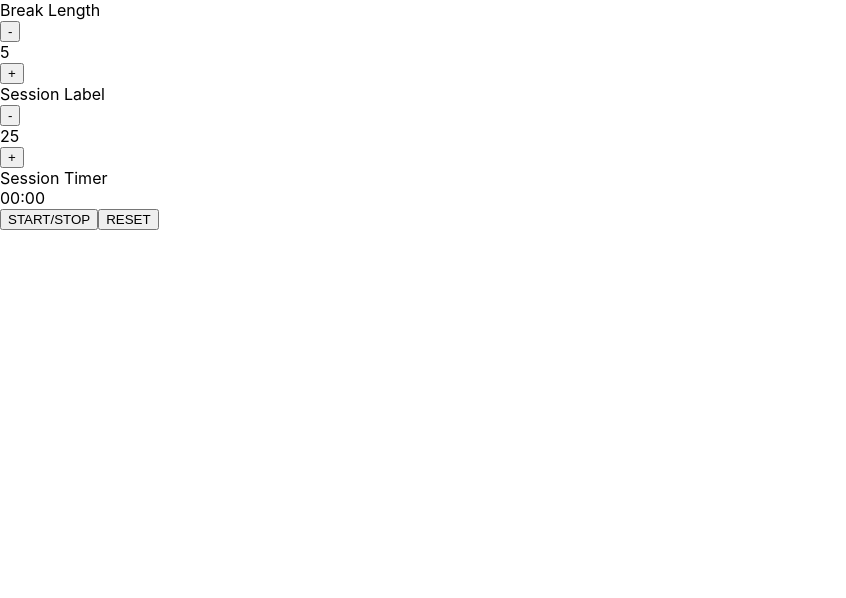
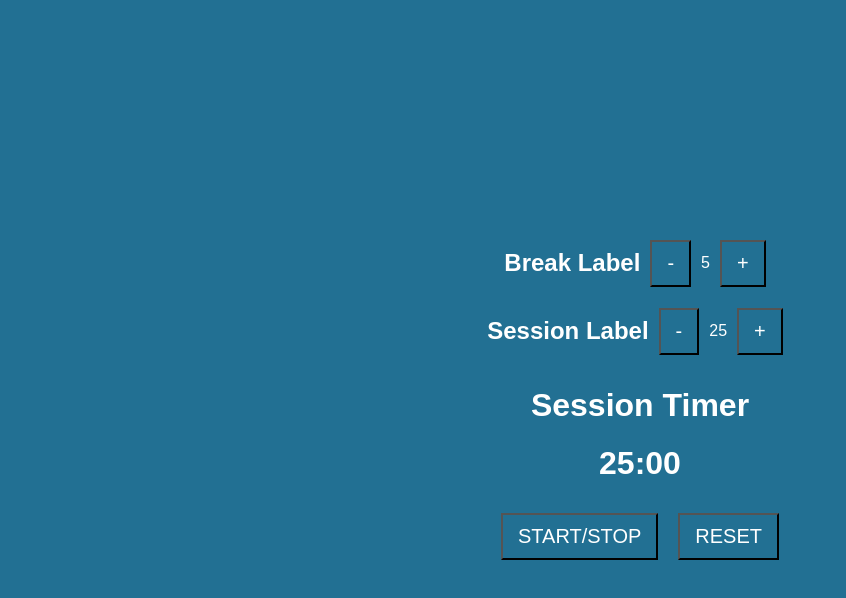
Before and after one commit to Bilal44/FreeCodeCamp-Projects, a React (Create React App) app in the folder fcc-clock/: page / in a window 1280 px wide. Shown: the top 598 px of the page, without its empty margins (0-846 px from the left). Built offline with nearby package versions, Linux system fonts and the light colour scheme.

Commit message:
Add custom styling

```diff
--- a/fcc-clock/src/App.css
+++ b/fcc-clock/src/App.css
@@ -1,38 +1,25 @@
-.App {
+body {
+  background-color: #227093;
+  color: #fff;
+  display: flex;
+  align-items: center;
+  justify-content: center;
+  font-family: 'Poppins', sans-serif;
+  min-height: 100vh;
   text-align: center;
 }
 
-.App-logo {
-  height: 40vmin;
-  pointer-events: none;
+button {
+  background-color: transparent;
+  color: #fff;
+  cursor: pointer;
+  font-size: 20px;
+  padding: 10px 15px;
+  margin: 10px;
 }
 
-@media (prefers-reduced-motion: no-preference) {
-  .App-logo {
-    animation: App-logo-spin infinite 20s linear;
-  }
-}
-
-.App-header {
-  background-color: #282c34;
-  min-height: 100vh;
+.flex {
   display: flex;
-  flex-direction: column;
   align-items: center;
   justify-content: center;
-  font-size: calc(10px + 2vmin);
-  color: white;
 }
-
-.App-link {
-  color: #61dafb;
-}
-
-@keyframes App-logo-spin {
-  from {
-    transform: rotate(0deg);
-  }
-  to {
-    transform: rotate(360deg);
-  }
-}
--- a/fcc-clock/src/Clock.js
+++ b/fcc-clock/src/Clock.js
@@ -4,16 +4,20 @@ export class Clock extends React.Component {
     render() {
         return (
             <div>
-                <div id="break-label">Break Length</div>
+                <div className="flex">
+                    <h2 id="break-label">Break Label</h2>
                     <button id="break-decrement">-</button>
                     <div id="break-length">5</div>
                     <button id="break-increment">+</button>
-                <div id="session-label">Session Label</div>
+                </div>
+                <div className="flex">
+                    <h2 id="session-label">Session Label</h2>
                     <button id="session-decrement">-</button>
                     <div id="session-length">25</div>
                     <button id="session-increment">+</button>
-                <div id="timer-label">Session Timer</div>
-                <div id="time-left">00:00</div>
+                </div>
+                <h1 id="timer-label">Session Timer</h1>
+                <h1 id="time-left">25:00</h1>
                 <button id="start_stop">START/STOP</button>
                 <button id="reset">RESET</button>
             </div>
```
Lines whose indentation alone changed are shown as unchanged.
